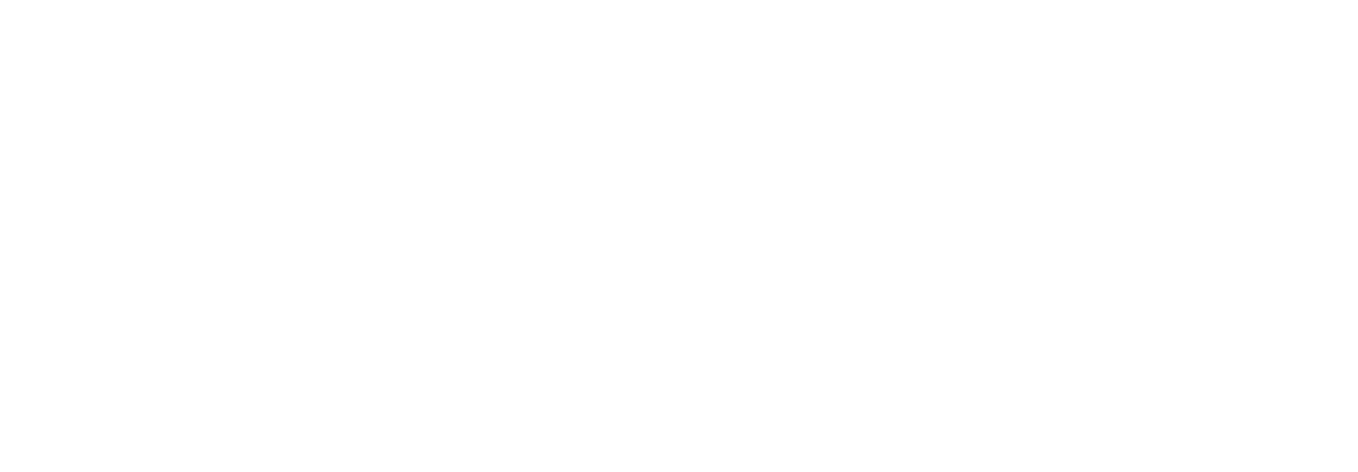
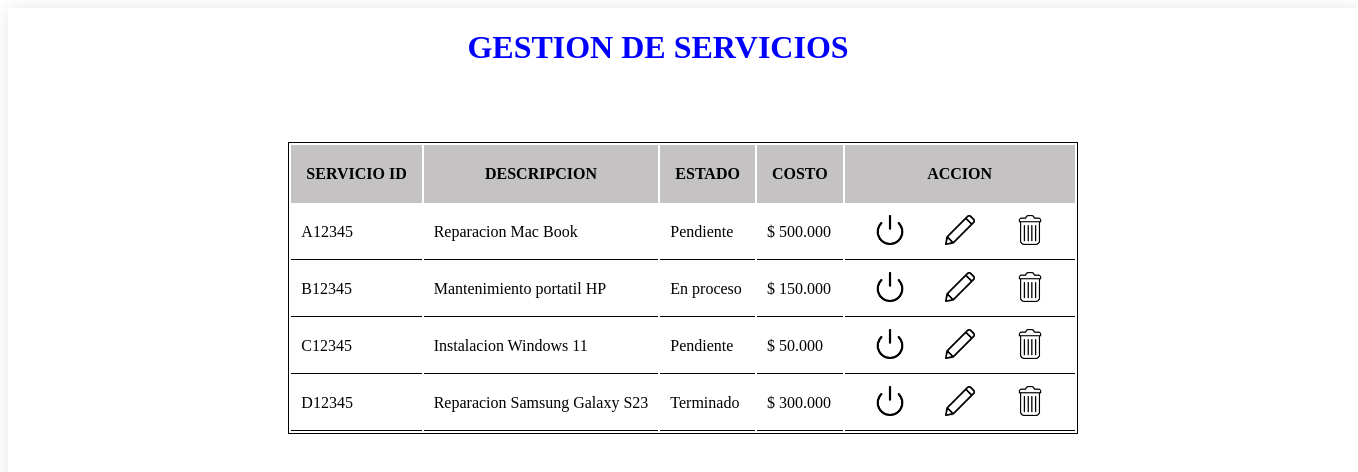
Before and after one commit to luisdavidmedinagaviria9903/front-end-app, an Angular app: page /gestion-de-servicios in a window 1280 px wide. Shown: the top 472 px of the page, 1358 px wide, since content can reach past the window. Built offline with nearby package versions, Linux system fonts and the light colour scheme.

Commit message:
fixing errors in design

```diff
--- a/src/app/app-routing.module.ts
+++ b/src/app/app-routing.module.ts
@@ -1,7 +1,39 @@
 import { NgModule } from '@angular/core';
 import { RouterModule, Routes } from '@angular/router';
+import {AcercaDeNosotrosComponent} from "./components/acerca-de-nosotros/acerca-de-nosotros.component";
+import {ContactComponent} from "./components/contact/contact.component";
+import {GestionDeServiciosComponent} from "./components/gestion-de-servicios/gestion-de-servicios.component";
+import {ProductosComponent} from "./components/productos/productos.component";
+import {TestimoniosComponent} from "./components/testimonios/testimonios.component";
+import {HomeComponent} from "./components/home/home.component";
 
-const routes: Routes = [];
+const routes: Routes = [
+  {
+    path: 'acerca-de-nosotros',
+    component: AcercaDeNosotrosComponent,
+  },
+  {
+    path: 'contacto',
+    component: ContactComponent,
+  },
+  {
+    path: 'gestion-de-servicios',
+    component: GestionDeServiciosComponent,
+  },
+  {
+    path: 'productos',
+    component: ProductosComponent,
+  },
+  {
+    path: 'testimonios',
+    component: TestimoniosComponent,
+  },
+  {
+    path: 'home',
+    component: HomeComponent,
+  },
+  {path: '**', redirectTo: '/home', pathMatch: 'full'},
+];
 
 @NgModule({
   imports: [RouterModule.forRoot(routes)],
--- a/src/app/app.module.ts
+++ b/src/app/app.module.ts
@@ -10,6 +10,7 @@ import { AcercaDeNosotrosComponent } from './components/acerca-de-nosotros/acerc
 import { TestimoniosComponent } from './components/testimonios/testimonios.component';
 import { GestionDeServiciosComponent } from './components/gestion-de-servicios/gestion-de-servicios.component';
 import { ProductosComponent } from './components/productos/productos.component';
+import { HomeComponent } from './components/home/home.component';
 
 @NgModule({
   declarations: [
@@ -20,7 +21,8 @@ import { ProductosComponent } from './components/productos/productos.component';
     AcercaDeNosotrosComponent,
     TestimoniosComponent,
     GestionDeServiciosComponent,
-    ProductosComponent
+    ProductosComponent,
+    HomeComponent
   ],
   imports: [
     BrowserModule,
--- a/src/app/components/acerca-de-nosotros/acerca-de-nosotros.component.html
+++ b/src/app/components/acerca-de-nosotros/acerca-de-nosotros.component.html
@@ -5,13 +5,13 @@
   <div class="box-container">
     <div class="box">
       <h3>Redes Sociales</h3>
-      <a href="#"><img src="linkedin-icon.png" alt="LinkedIn"></a>
-      <a href="#"><img src="instagram-icon.png" alt="instagram"></a>
-      <a href="#"><img src="facebook-icon.png" alt="Facebook"></a>
+      <a href="#"><img src="assets/linkedin-icon.png" alt="LinkedIn"></a>
+      <a href="#"><img src="assets/instagram-icon.png" alt="instagram"></a>
+      <a href="#"><img src="assets/facebook-icon.png" alt="Facebook"></a>
     </div>
     <div class="box">
       <h3>Correo Institucional</h3>
-      <p><a href="mailto:rrmarketing@gmail.com">rrmarketing@gmail.com</a></p>
+      <p><a href="mailto:rrmarketing@gmail.com">rrmarketing&#64;gmail.com</a></p>
     </div>
     <div class="box">
       <h3>Teléfonos</h3>
--- a/src/app/components/contact/contact.component.css
+++ b/src/app/components/contact/contact.component.css
@@ -69,7 +69,7 @@ button {
   border-radius: 4px;
   cursor: pointer;
   text-transform: uppercase;
-  font-size: 16px;.
+  font-size: 16px;
 
 
 }
--- a/src/app/components/contact/contact.component.html
+++ b/src/app/components/contact/contact.component.html
@@ -27,14 +27,15 @@
     <div class="box-container">
       <div class="box">
         <p style="text-align:left;"><strong>Correo Institucional:</strong></p>
-        <p style="text-align:left;"><strong>soporte@correo.com</strong> </p>
+        <p style="text-align:left;"><strong>soporte&#64;correo.com</strong> </p>
         <p style="text-align:left;"><strong>Dirección:</strong> </p>
         <p style="text-align:left;"><strong>Calle 1 #2-3, Ciudad:</strong> </p>
         <p style="text-align:left;"><strong>Teléfono</strong> </p>
         <p style="text-align:left;"><strong>3001234567</strong> </p>
-        <a href="" style="text-align:left; display: inline-block; width: 100%; "><img src="../../../assets/linkedin-icon.png" alt="LinkedIn">
-          <img src="../../../assets/instagram-icon.png" alt="instagram">
-          <img src="../../../assets/facebook-icon.png" alt="Facebook"></a>
+        <a href="" style="text-align:left; display: inline-block; width: 100%; ">
+          <img src="assets/linkedin-icon.png" alt="LinkedIn">
+          <img src="assets/instagram-icon.png" alt="instagram">
+          <img src="assets/facebook-icon.png" alt="Facebook"></a>
 
 
       </div>
@@ -42,7 +43,7 @@
         <p style="text-align: center;">
           <iframe
             src="https://www.google.com/maps/embed?pb=!1m18!1m12!1m3!1d3151.835434509613!2d144.95373531550433!3d-37.81720974201409!2m3!1f0!2f0!3f0!3m2!1i1024!2i768!4f13.1!3m3!1m2!1s0x6ad642af0f11fd81%3A0xf5770f4d0f0e6e0b!2sFederation%20Square!5e0!3m2!1sen!2sau!4v1614008362170!5m2!1sen!2sau"
-            width="300px" height="300px" style="border:0;"  allowfullscreen="" loading="lazy"></iframe>
+            width="300px" height="300px" style="border:0;"  allowfullscreen="" loading="lazy" title="map"></iframe>
         </p>
       </div>
 
--- a/src/app/components/gestion-de-servicios/gestion-de-servicios.component.html
+++ b/src/app/components/gestion-de-servicios/gestion-de-servicios.component.html
@@ -23,9 +23,9 @@
         <td>Pendiente</td>
         <td>$ 500.000</td>
         <td>
-          <img style="width: 30px; height: 30px; margin-right: 20px; margin-left: 20px" src="../../../assets/cancelar.png" alt="">
-          <img style="width: 30px; height: 30px; margin-right: 20px; margin-left: 20px" src="../../../assets/lapiz.png" alt="">
-          <img style="width: 30px; height: 30px; margin-right: 20px; margin-left: 20px" src="../../../assets/papelera.png" alt="">
+          <img style="width: 30px; height: 30px; margin-right: 20px; margin-left: 20px" src="assets/cancelar.png" alt="">
+          <img style="width: 30px; height: 30px; margin-right: 20px; margin-left: 20px" src="assets/lapiz.png" alt="">
+          <img style="width: 30px; height: 30px; margin-right: 20px; margin-left: 20px" src="assets/papelera.png" alt="">
         </td>
       </tr>
       <tr>
@@ -34,9 +34,9 @@
         <td>En proceso</td>
         <td>$ 150.000</td>
         <td>
-          <img style="width: 30px; height: 30px; margin-right: 20px; margin-left: 20px" src="../../../assets/cancelar.png" alt="">
-          <img style="width: 30px; height: 30px; margin-right: 20px; margin-left: 20px" src="../../../assets/lapiz.png" alt="">
-          <img style="width: 30px; height: 30px; margin-right: 20px; margin-left: 20px" src="../../../assets/papelera.png" alt="">
+          <img style="width: 30px; height: 30px; margin-right: 20px; margin-left: 20px" src="assets/cancelar.png" alt="">
+          <img style="width: 30px; height: 30px; margin-right: 20px; margin-left: 20px" src="assets/lapiz.png" alt="">
+          <img style="width: 30px; height: 30px; margin-right: 20px; margin-left: 20px" src="assets/papelera.png" alt="">
         </td>
       </tr>
       <tr>
@@ -45,9 +45,9 @@
         <td>Pendiente</td>
         <td>$ 50.000</td>
         <td>
-          <img style="width: 30px; height: 30px; margin-right: 20px; margin-left: 20px" src="../../../assets/cancelar.png" alt="">
-          <img style="width: 30px; height: 30px; margin-right: 20px; margin-left: 20px" src="../../../assets/lapiz.png" alt="">
-          <img style="width: 30px; height: 30px; margin-right: 20px; margin-left: 20px" src="../../../assets/papelera.png" alt="">
+          <img style="width: 30px; height: 30px; margin-right: 20px; margin-left: 20px" src="assets/cancelar.png" alt="">
+          <img style="width: 30px; height: 30px; margin-right: 20px; margin-left: 20px" src="assets/lapiz.png" alt="">
+          <img style="width: 30px; height: 30px; margin-right: 20px; margin-left: 20px" src="assets/papelera.png" alt="">
         </td>
       </tr>
       <tr>
@@ -56,9 +56,9 @@
         <td>Terminado</td>
         <td>$ 300.000</td>
         <td>
-          <img style="width: 30px; height: 30px; margin-right: 20px; margin-left: 20px" src="../../../assets/cancelar.png" alt="">
-          <img style="width: 30px; height: 30px; margin-right: 20px; margin-left: 20px" src="../../../assets/lapiz.png" alt="">
-          <img style="width: 30px; height: 30px; margin-right: 20px; margin-left: 20px" src="../../../assets/papelera.png" alt="">
+          <img style="width: 30px; height: 30px; margin-right: 20px; margin-left: 20px" src="assets/cancelar.png" alt="">
+          <img style="width: 30px; height: 30px; margin-right: 20px; margin-left: 20px" src="assets/lapiz.png" alt="">
+          <img style="width: 30px; height: 30px; margin-right: 20px; margin-left: 20px" src="assets/papelera.png" alt="">
         </td>
       </tr>
       </tbody>
--- /dev/null
+++ b/src/app/components/home/home.component.html
@@ -0,0 +1 @@
+<p>home works!</p>
--- a/src/app/components/productos/productos.component.html
+++ b/src/app/components/productos/productos.component.html
@@ -5,13 +5,13 @@
       <h1>CATALOGO</h1>
     </div>
     <div class="Img1">
-      <img style="width: 50px; height: 50px;" src="../../../assets/lupa.png" alt="">
-      <img style="width: 50px; height: 50px;" src="../../../assets/carrito.png" alt="">
+      <img style="width: 50px; height: 50px;" src="assets/lupa.png" alt="">
+      <img style="width: 50px; height: 50px;" src="assets/carrito.png" alt="">
     </div>
   </header>
   <div>
     <nav>
-      </b><button name="productos"><b>PRODUCTOS</b></button>
+      <button name="productos"><b>PRODUCTOS</b></button>
       <button name="Promociones"><b>PROMOCIONES</b></button>
     </nav>
   </div>
@@ -21,29 +21,28 @@
       <h3>Computador Portátil LENOVO IdeaPad Slim 5 14" Pulgadas 14IAH8"</h3>
       <p>Intel Core i5 - RAM 16GB - Disco SSD 512GB - Gris</p>
       <p>COP 2,299,000</p>
-      <img style="width: 200px; height: 170px;" src="../../../assets/producto1.jpg" alt="producto1">
+      <img style="width: 200px; height: 170px;" src="assets/producto1.jpg" alt="producto1">
     </div>
     <div class="producto">
       <h3>Monitor SAMSUNG 24" Pulgadas</h3>
       <p>T350F Gris-Azul</p>
       <p>COP 479,900</p>
-      <img style="width: 200px; height: 150px;" src="../../../assets/producto2.jpg" alt="producto2">
+      <img style="width: 200px; height: 150px;" src="assets/producto2.jpg" alt="producto2">
     </div>
     <div class="producto">
       <h3>Disco Duro TOSHIBA</h3>
       <p>1TB USB 3.0 Canvio Basics</p>
       <p>COP 309,900</p>
-      <img style="width: 200px; height: 150px;" src="../../../assets/producto3.jpg" alt="producto3">
+      <img style="width: 200px; height: 150px;" src="assets/producto3.jpg" alt="producto3">
     </div>
     <div class="producto">
       <h3>Computador All in One HP 23.8" Pulgadas Cb1027la</h3>
       <p>Intel Core i5 - RAM 8GB - Disco SSD 512 GB - Negro</p>
       <p>COP 2,299,000</p>
-      <img style="width: 200px; height: 150px;" src="../../../assets/producto4.jpg" alt="producto4">
+      <img style="width: 200px; height: 150px;" src="assets/producto4.jpg" alt="producto4">
     </div>
     <button>&#9654;</button>
   </article>
 
 </div>
 </div>
-</html>
```
Also changed, not shown: src/app/components/home/home.component.ts (added, +10 -0 lines), src/app/components/home/home.component.css (added), 1 other file (tests, documents, lock files or other folders).
